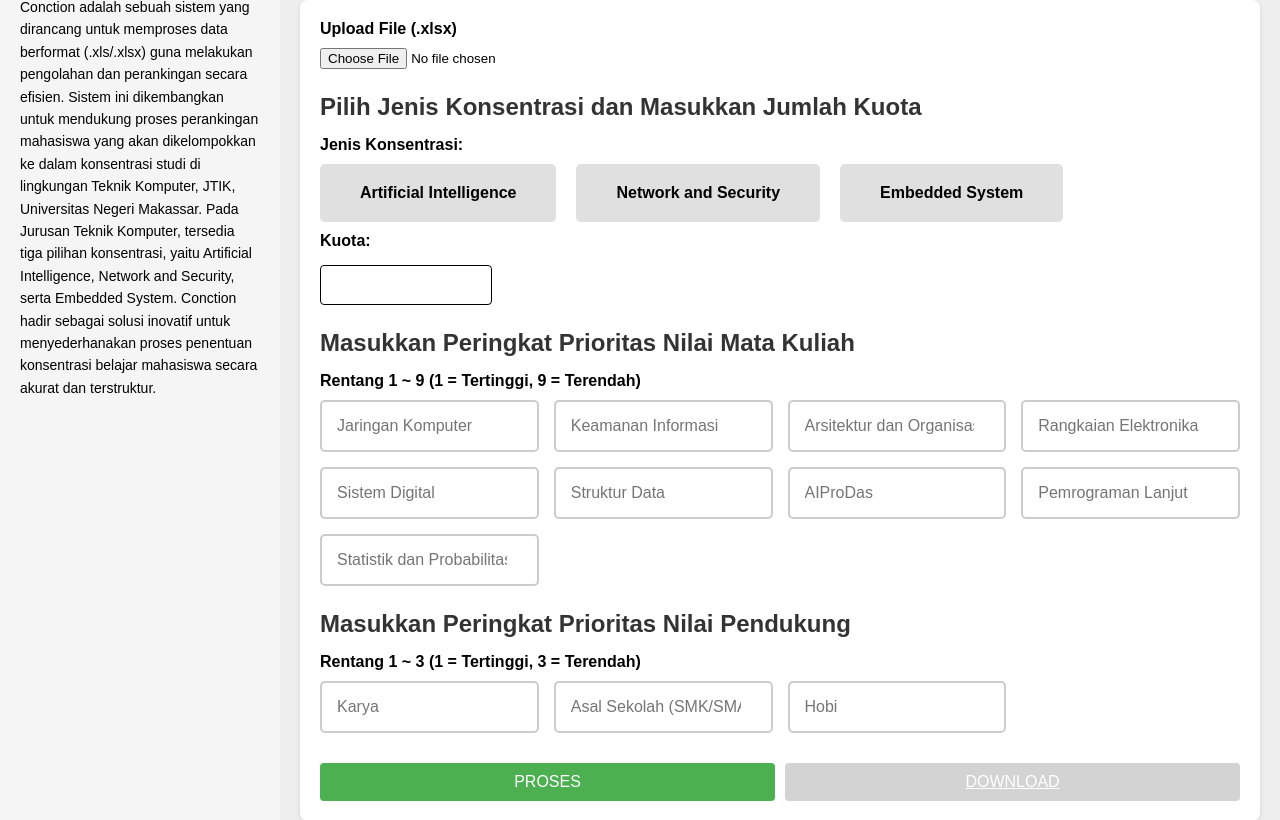
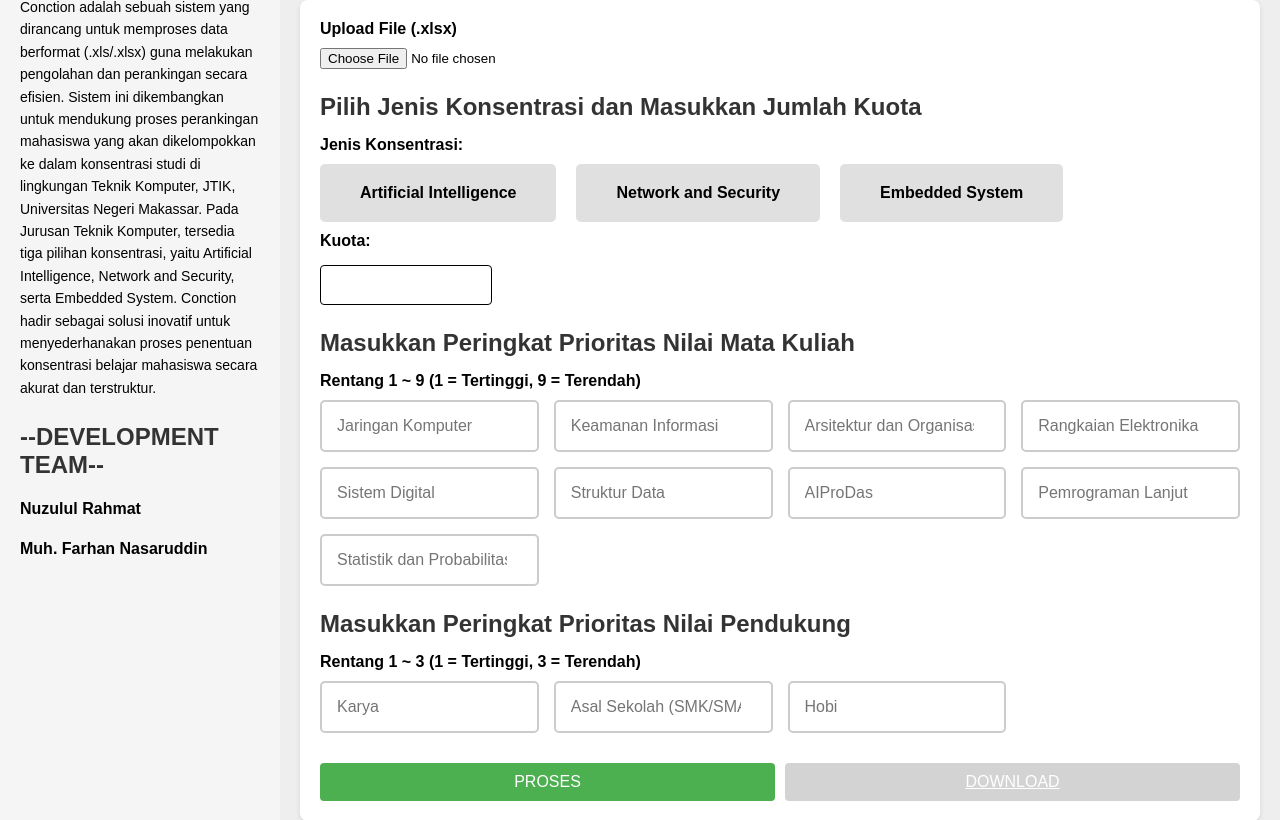
Before and after one commit to Flaterss/Decision-Support-System-AHP-and-WP, a Flask app: page / in a window 1280 px wide. Shown: the part 88-908 px from the top of the page. Run offline with Flask 3, Linux system fonts and the light colour scheme; some libraries are stand-ins or nearby versions.

Commit message:
Add files via upload

```diff
--- a/templates/index.html
+++ b/templates/index.html
@@ -21,6 +21,10 @@
         Conction hadir sebagai solusi inovatif untuk menyederhanakan proses
         penentuan konsentrasi belajar mahasiswa secara akurat dan terstruktur.
       </p>
+
+      <h3>--DEVELOPMENT TEAM--</h3>
+      <h4>Nuzulul Rahmat</h4>
+      <h4>Muh. Farhan Nasaruddin</h4>
     </div>
     <div class="content">
       <h2>SISTEM PENGAMBILAN KEPUTUSAN KONSENTRASI TEKNIK KOMPUTER UNM</h2>
```
